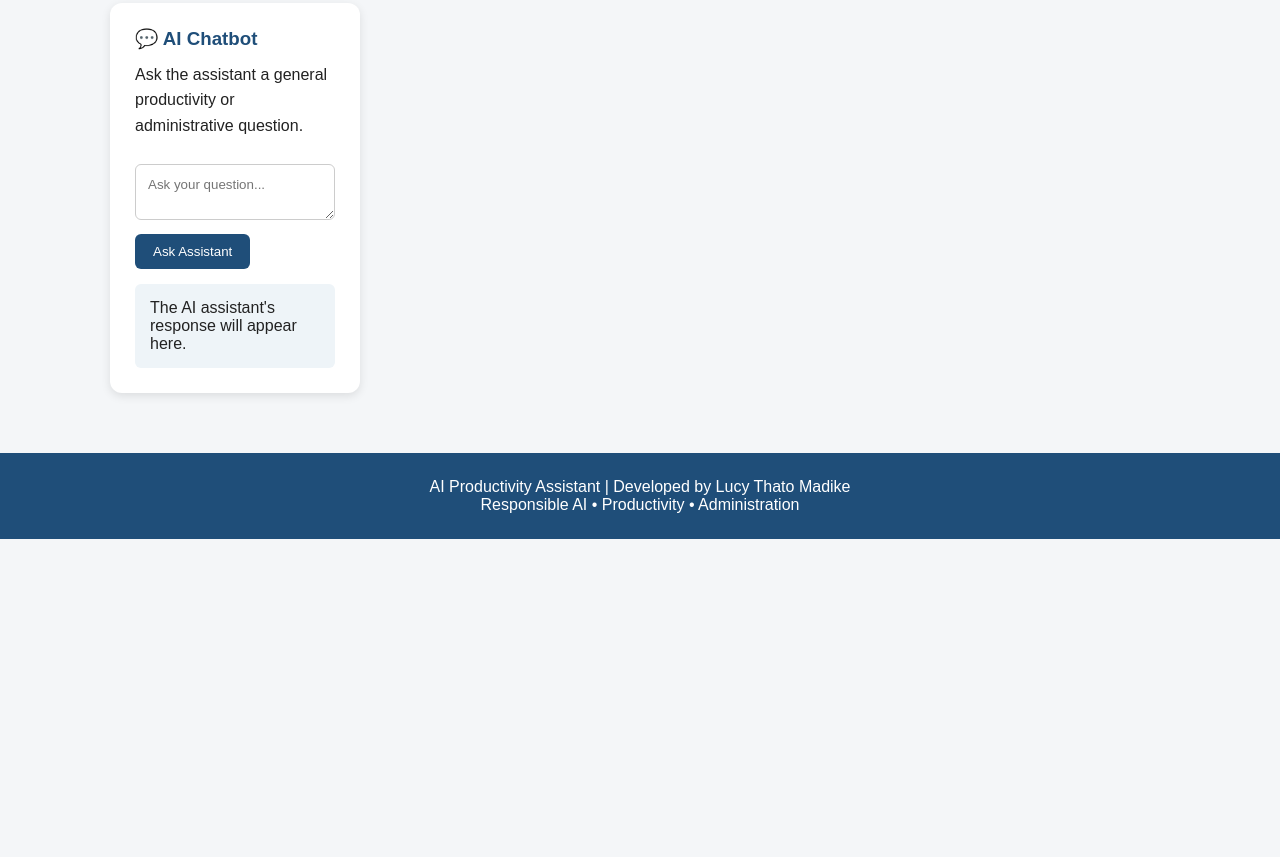
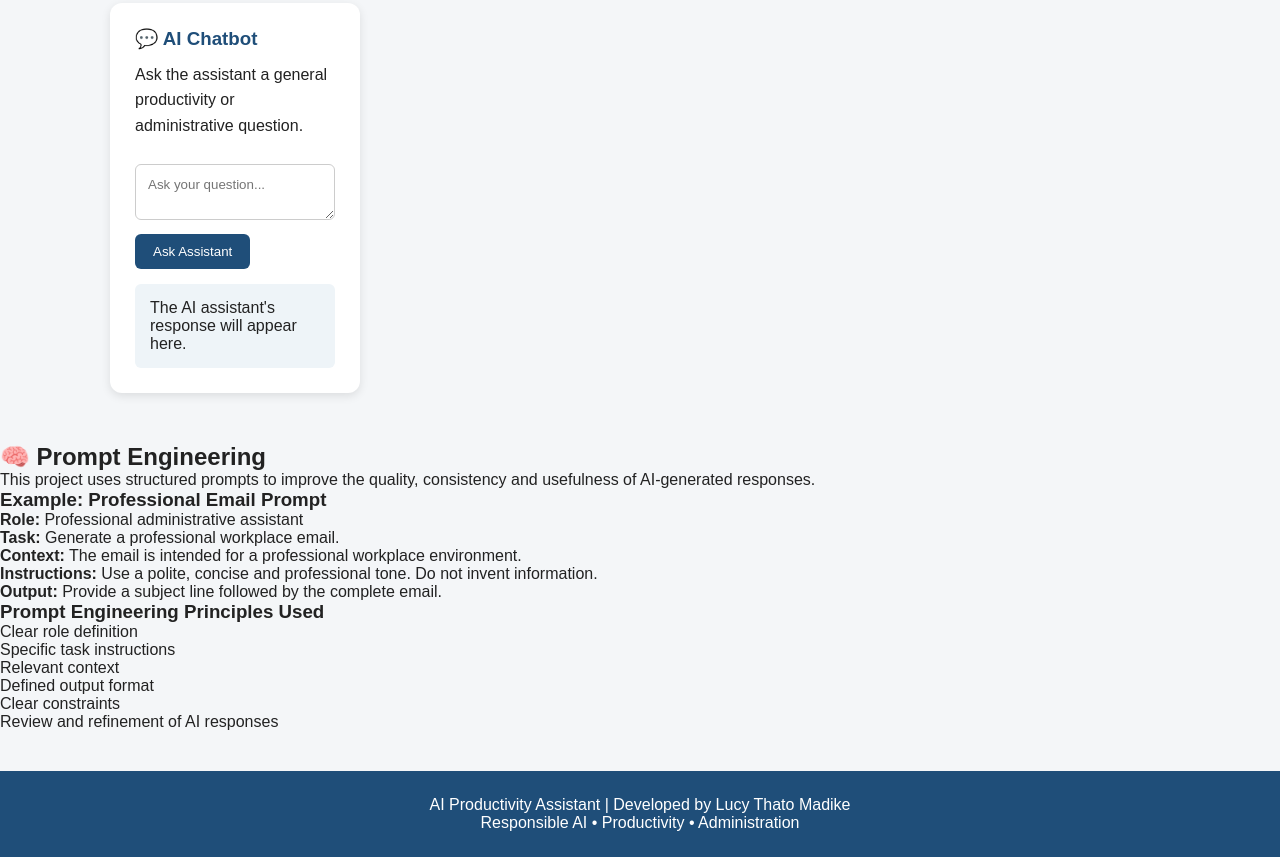
Before and after one commit to Madike-tech/AI-Productivity-Assistant, a plain HTML site: page index.html in a window 1280 px wide. Shown: the part 683-1540 px from the top of the page. Before the commit the page ends 1222 px from the top, so only its background shows below. Drawn offline with Linux system fonts and the light colour scheme.

Commit message:
Added prompt engineering section

```diff
--- a/index.html
+++ b/index.html
@@ -137,7 +137,60 @@
     </div>
 
 </div>
+<section class="prompt-section">
 
+    <h2>🧠 Prompt Engineering</h2>
+
+    <p>
+        This project uses structured prompts to improve the quality,
+        consistency and usefulness of AI-generated responses.
+    </p>
+
+    <div class="prompt-box">
+
+        <h3>Example: Professional Email Prompt</h3>
+
+        <p>
+            <strong>Role:</strong> Professional administrative assistant
+        </p>
+
+        <p>
+            <strong>Task:</strong> Generate a professional workplace email.
+        </p>
+
+        <p>
+            <strong>Context:</strong> The email is intended for a professional
+            workplace environment.
+        </p>
+
+        <p>
+            <strong>Instructions:</strong> Use a polite, concise and professional
+            tone. Do not invent information.
+        </p>
+
+        <p>
+            <strong>Output:</strong> Provide a subject line followed by the
+            complete email.
+        </p>
+
+    </div>
+
+    <div class="prompt-box">
+
+        <h3>Prompt Engineering Principles Used</h3>
+
+        <ul>
+            <li>Clear role definition</li>
+            <li>Specific task instructions</li>
+            <li>Relevant context</li>
+            <li>Defined output format</li>
+            <li>Clear constraints</li>
+            <li>Review and refinement of AI responses</li>
+        </ul>
+
+    </div>
+
+</section>
 <footer>
     <p>
         AI Productivity Assistant | Developed by Lucy Thato Madike
```
